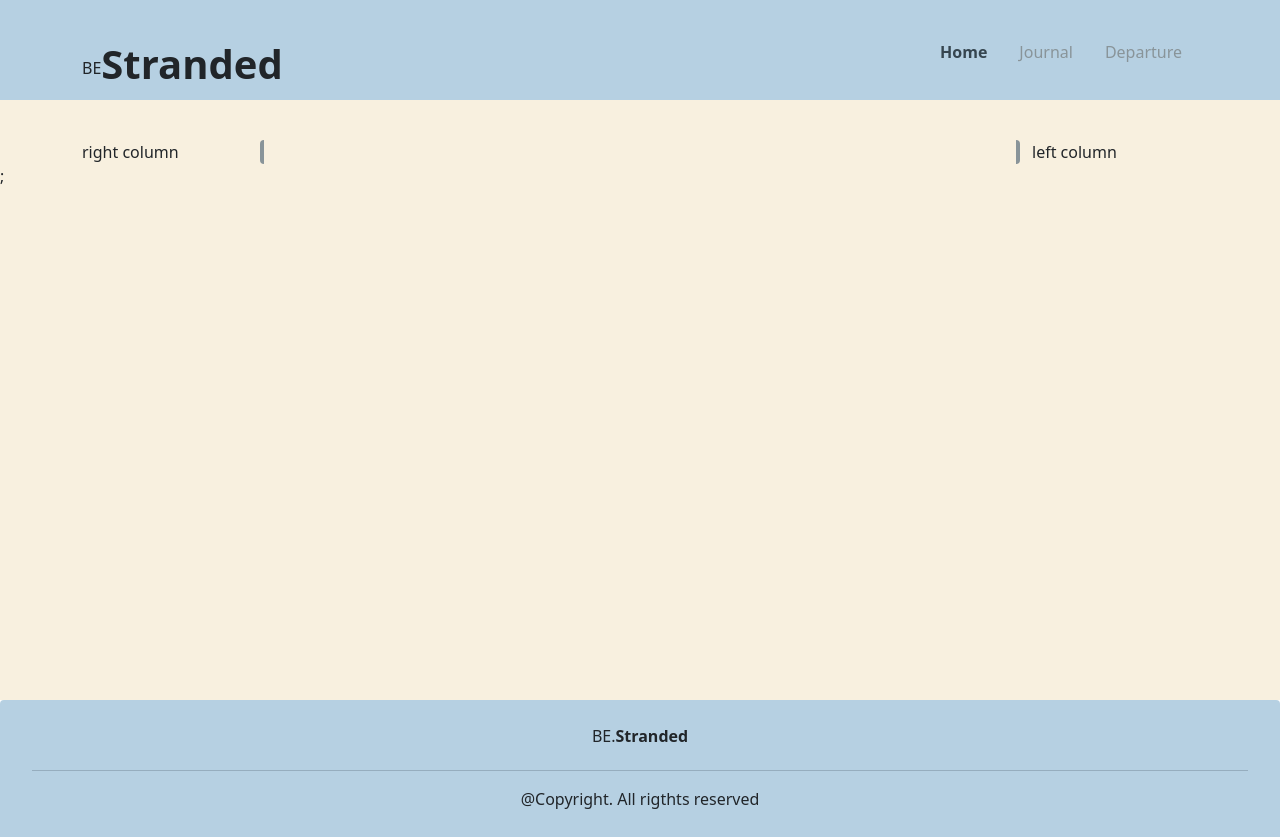
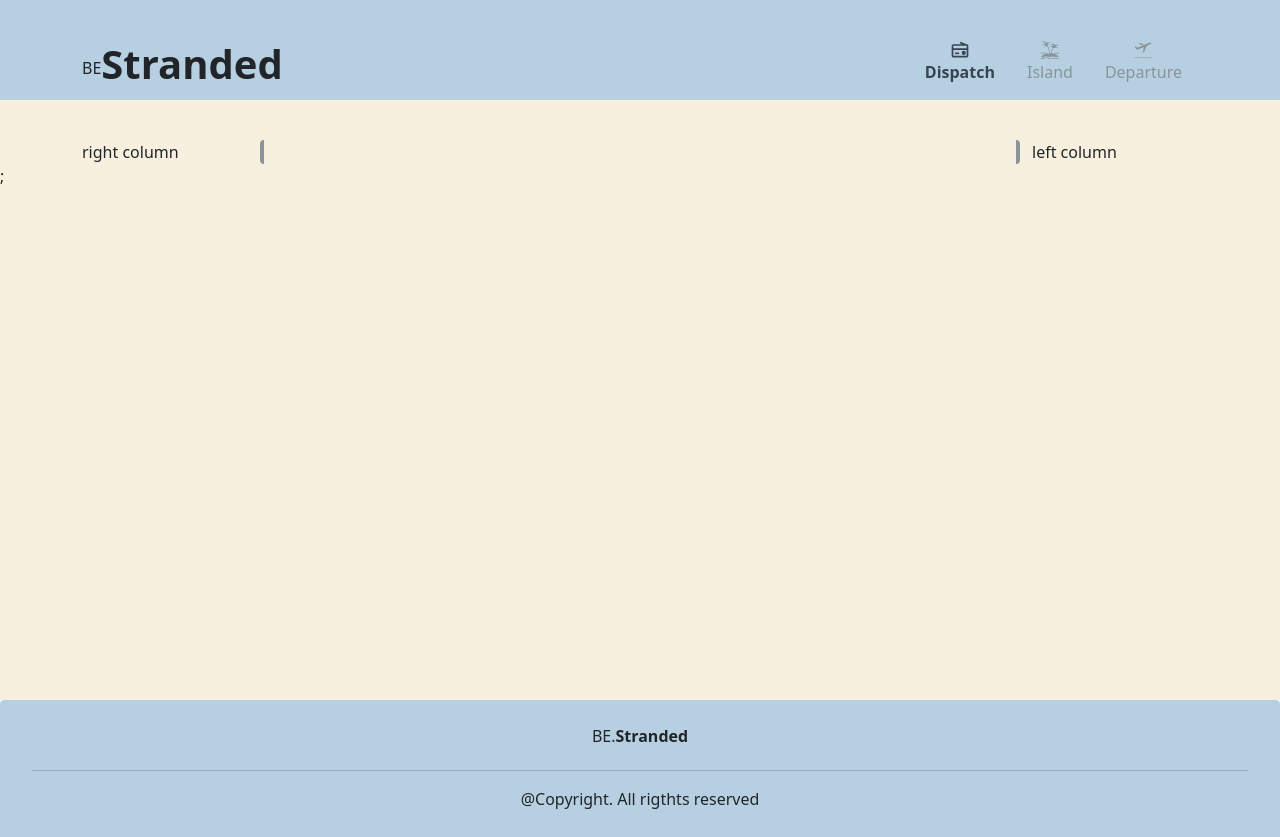
Before and after one commit to Mostafa-Eltazy/Stranded, a React (Create React App) app in the folder application/: page / in a window 1280 px wide. Built offline with nearby package versions, Linux system fonts and the light colour scheme; no server answers; the HTML template or start-up script is replaced by a standard one.

Commit message:
Update header Icons with react-icons

```diff
--- a/application/package.json
+++ b/application/package.json
@@ -16,6 +16,7 @@
     "node-sass": "^7.0.1",
     "react": "^17.0.2",
     "react-dom": "^17.0.2",
+    "react-icons": "^4.3.1",
     "react-scripts": "5.0.0",
     "web-vitals": "^2.1.2"
   },
--- a/application/src/components/homeComponents/PostCard.jsx
+++ b/application/src/components/homeComponents/PostCard.jsx
@@ -33,7 +33,7 @@ const PostCard = ({ post }) => {
         </div>
         <div className="d-flex flex-column  mt-1 mx-2">
           <h6>{post.title}</h6>
-          <hr className="my-1" />
+          { post.title && <hr className="my-1" />}
           <p className="text-wrap">
             {post.content} Lorem ipsum dolor sit, amet consectetur adipisicing
             elit. Provident officiis iure ab quam earum ducimus nobis cupiditate
--- a/application/src/components/shared/Header.jsx
+++ b/application/src/components/shared/Header.jsx
@@ -1,7 +1,11 @@
 import React, { useState } from "react";
+import {BiRadio} from "react-icons/bi"
+import {GiIsland} from "react-icons/gi"
+import {GiAirplaneDeparture} from "react-icons/gi"
+
 
 const Header = () => {
-  const [active, setActive] = useState("home");
+  const [active, setActive] = useState("dispatch");
 
   const setToActive = (dir) => {
     setActive(dir);
@@ -24,22 +28,22 @@ const Header = () => {
             <ul className="mb-1">
               <li>
                 <a
+                  className={active === "dispatch" ? "active" : ""}
+                  href="#"
+                  onClick={() => setToActive("dispatch")}
+                >
+                  <BiRadio style={{fontSize:"20px"}}/>
+                  <span>Dispatch</span>
+                </a>
+              </li>
+            <li>
+                <a
                   className={active === "home" ? "active" : ""}
                   href="#"
                   onClick={() => setToActive("home")}
                 >
-                  <i className="fas fa-igloo" />
-                  <span>Home</span>
-                </a>
-              </li>
-              <li>
-                <a
-                  className={active === "journal" ? "active" : ""}
-                  href="#"
-                  onClick={() => setToActive("journal")}
-                >
-                  <i className="fas fa-book" />
-                  <span>Journal</span>
+                  <GiIsland style={{fontSize:"20px"}}/>
+                  <span>Island</span>
                 </a>
               </li>
               <li>
@@ -48,7 +52,7 @@ const Header = () => {
                   href="#"
                   onClick={() => setToActive("departure")}
                 >
-                  <i className="fas fa-plane-departure" />
+                  <GiAirplaneDeparture style={{fontSize:"20px"}} />
                   <span>Departure</span>
                 </a>
               </li>
```
Also changed, not shown: 1 other file (tests, documents, lock files or other folders).
